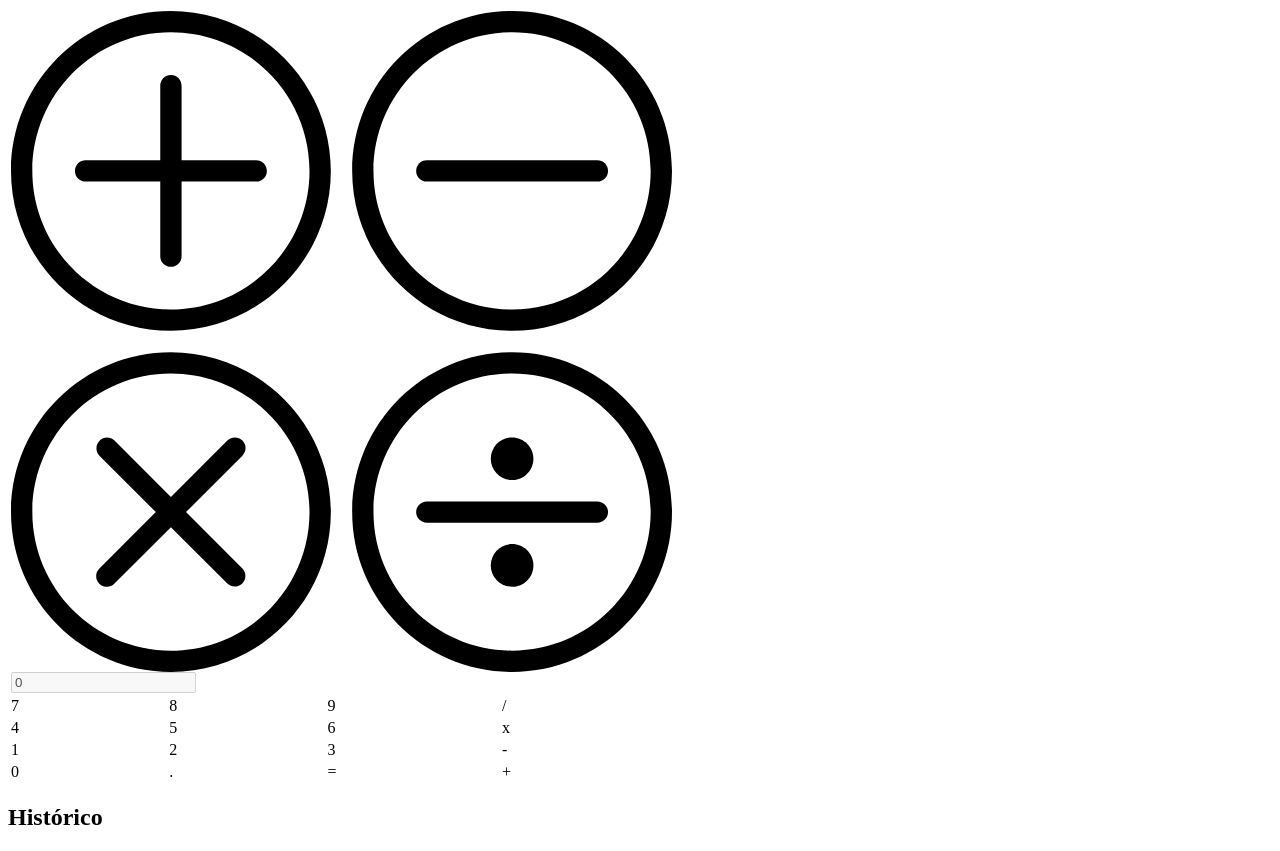
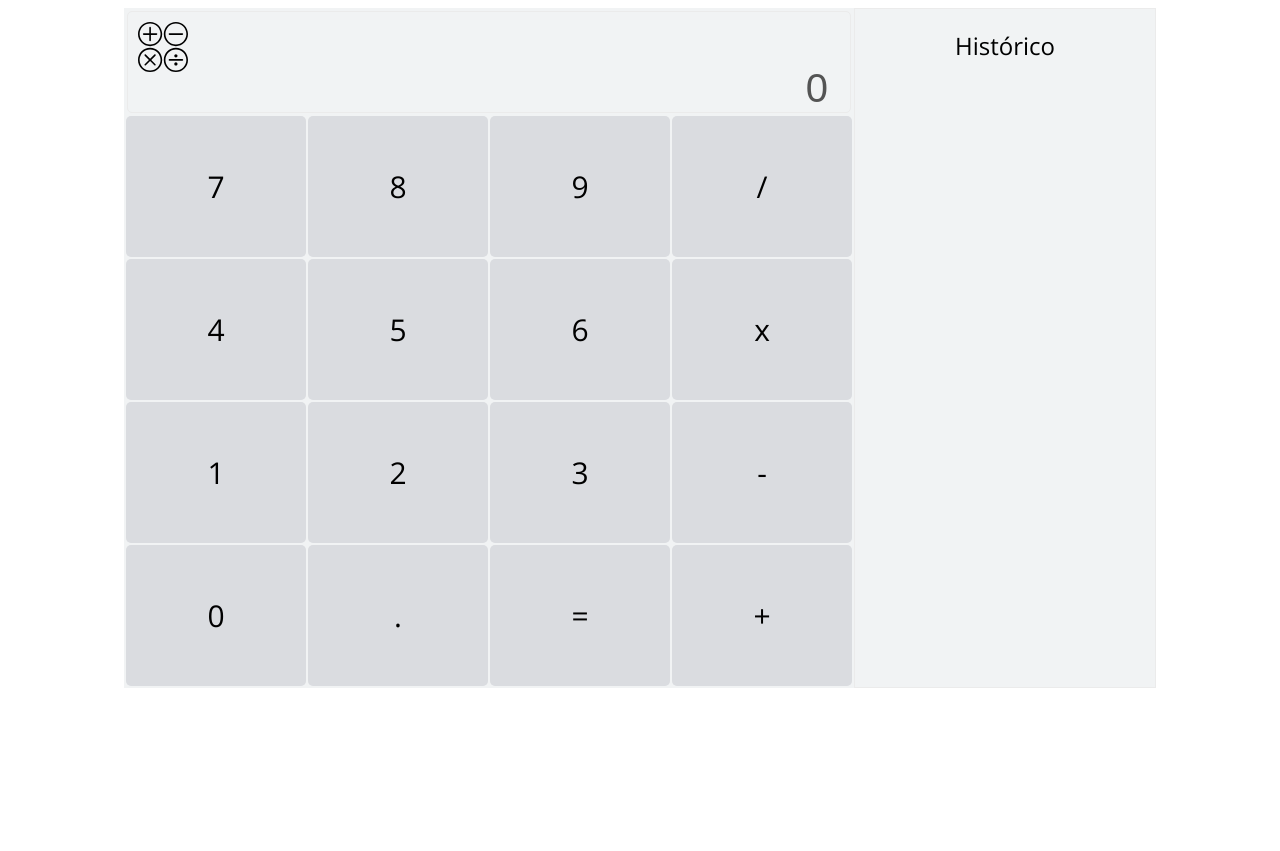
Before and after one commit to hugo-otavio/Calculadora, a plain HTML site: page index.html in a window 1280 px wide. After the commit the page ends 800 px from the top, so only its background shows below. Drawn offline with nearby package versions, Linux system fonts and the light colour scheme; files whose address does not match are found by name.

Commit message:
Atulizando Layout

```diff
--- a/index.html
+++ b/index.html
@@ -3,7 +3,7 @@
 <head>
     <title>Calculadora</title>
     <meta charset="utf-8">
-    <link href="css.css" rel="stylesheet">
+    <link href="style.css" rel="stylesheet">
     <link rel="preconnect" href="https://fonts.gstatic.com">
     <link href="https://fonts.googleapis.com/css2?family=Open+Sans:ital,wght@0,300;0,400;1,400&display=swap" rel="stylesheet">
 </head>
```
Also changed, not shown: style.css (renamed from style.css.css).
